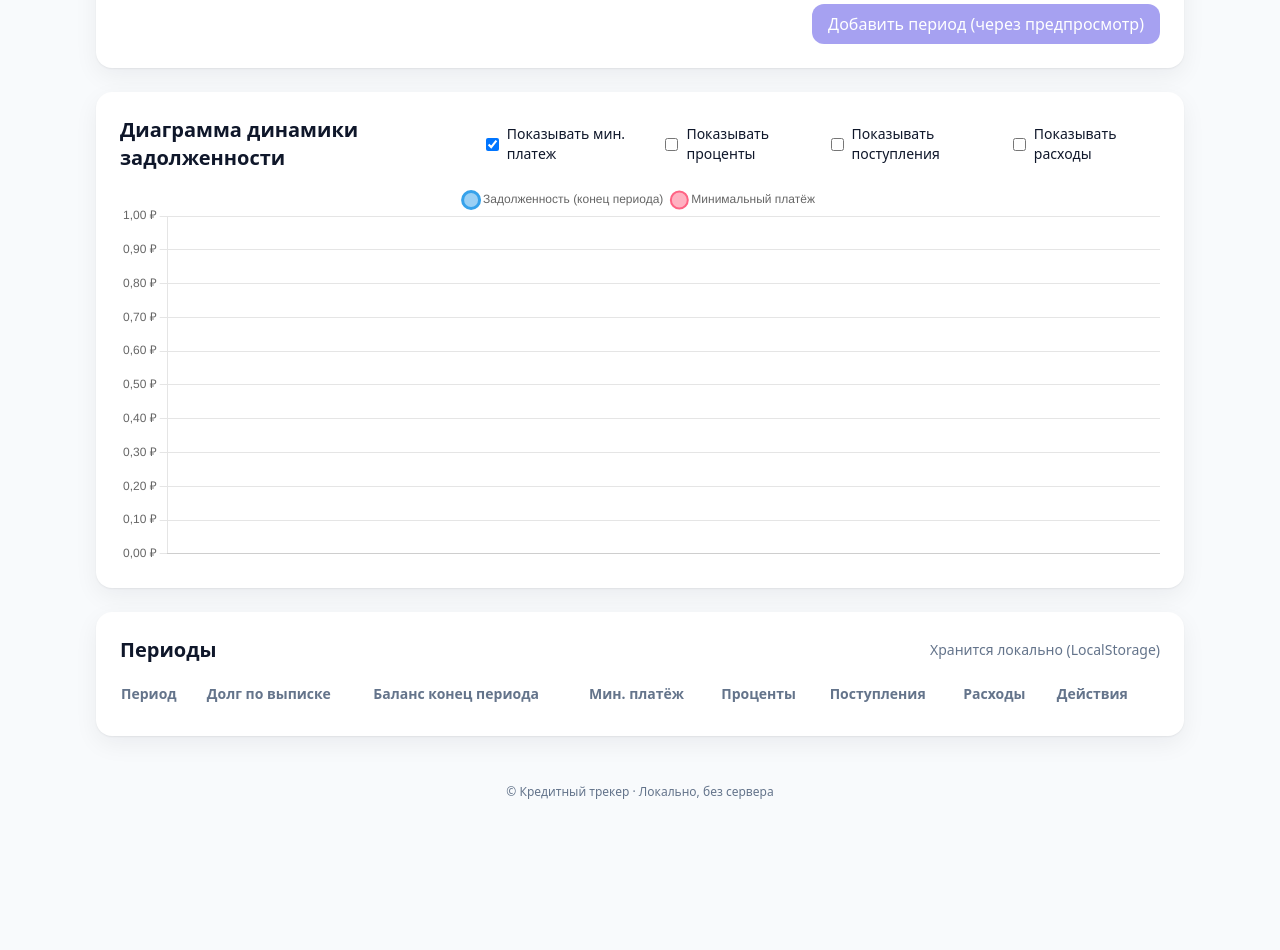
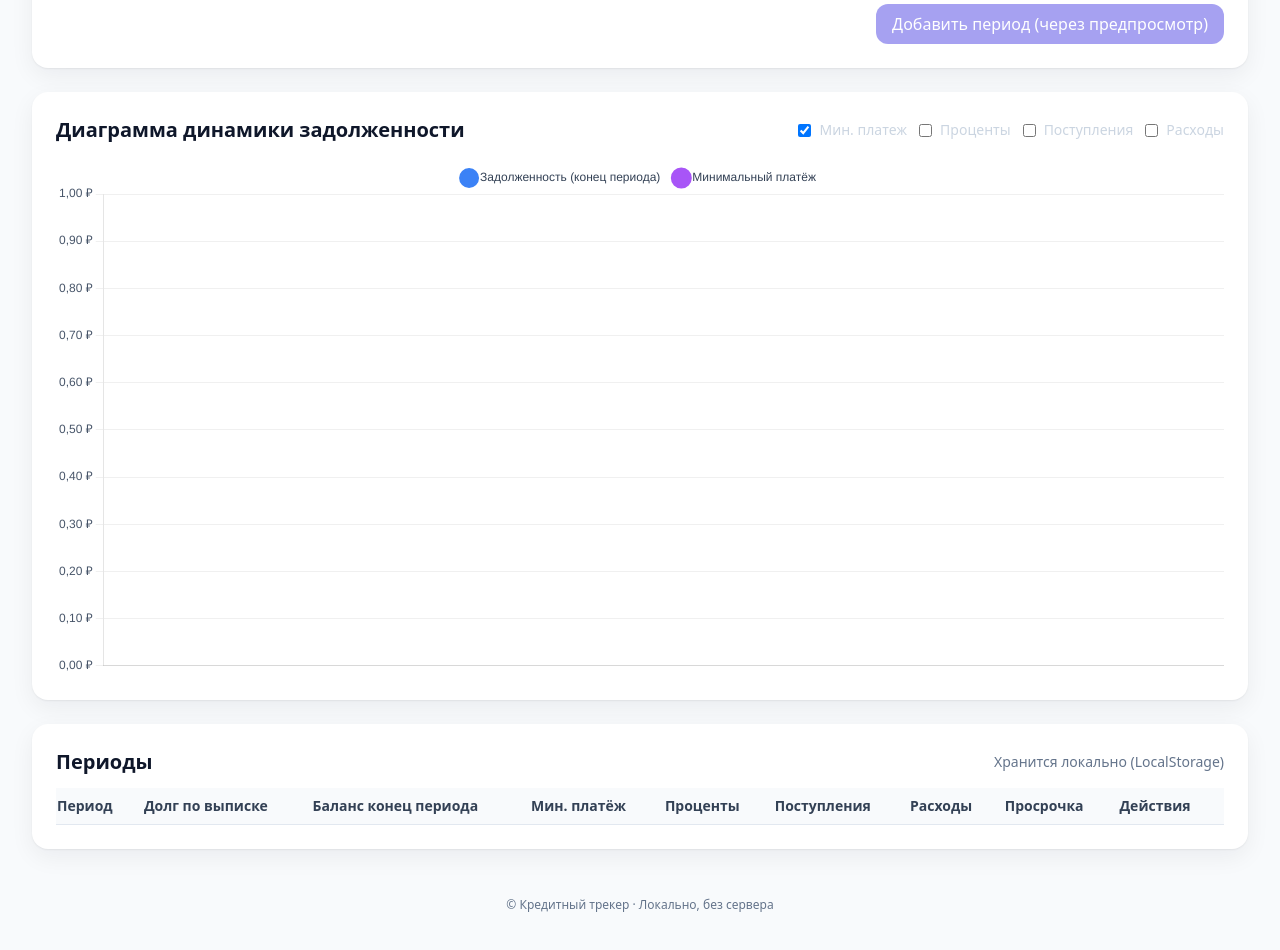
Before and after one commit to BigVovaRUU/html_work_files, a plain HTML site: page grafik.html in a window 1280 px wide. Shown: the part 580-1530 px from the top of the page. Before the commit the page ends 1436 px from the top, so only its background shows below. Drawn offline with nearby package versions, Linux system fonts and the light colour scheme.

Commit message:
Обновление данных

```diff
--- a/grafik.html
+++ b/grafik.html
@@ -12,9 +12,10 @@
   <!-- FileSaver -->
   <script src="https://cdn.jsdelivr.net/npm/file-saver@2.0.5/dist/FileSaver.min.js"></script>
 
-  <!-- ВАЖНО: не используем Tailwind @apply (он требует сборку). Чистый CSS ниже. -->
+  <!-- Чистый CSS без @apply -->
   <style>
     :root { --ring: 0 0 0 2px rgba(79,70,229,.25); }
+
     .card {
       border-radius: 1rem;
       background: #fff;
@@ -22,27 +23,25 @@
         0 1px 2px rgba(0,0,0,.06),
         0 8px 24px rgba(15,23,42,.06);
     }
+    .card-dark {
+      background: #0f172a; /* slate-900 */
+      color: #e5e7eb;      /* text-gray-200 */
+    }
     .btn {
       padding: .5rem 1rem;
       border-radius: .75rem;
       font-weight: 500;
-      transition: transform .05s ease, background-color .15s ease;
+      transition: transform .05s ease, background-color .15s ease, opacity .15s ease;
       cursor: pointer;
       user-select: none;
     }
     .btn:active { transform: translateY(1px); }
-    .btn-primary {
-      background: #4f46e5; color: #fff;
-    }
+    .btn-primary { background: #4f46e5; color: #fff; }
     .btn-primary:hover { background: #4338ca; }
     .btn-primary:active { background: #3730a3; }
-
-    .btn-secondary {
-      background: #f1f5f9; color: #334155;
-    }
+    .btn-secondary { background: #f1f5f9; color: #334155; }
     .btn-secondary:hover { background: #e2e8f0; }
     .btn-secondary:active { background: #cbd5e1; }
-
     .btn-danger { background:#e11d48; color:#fff; }
     .btn-danger:hover { background:#be123c; }
     .btn-danger:active { background:#9f1239; }
@@ -58,10 +57,32 @@
       outline: none; box-shadow: var(--ring);
       border-color: #6366f1;
     }
+
+    /* Контейнер под график — чуть выше, как просили */
+    .chart-wrap { height: 520px; }
+    /* Белая таблица */
+    .table-white { background: #ffffff !important; color: #0f172a; }
+    .table-white > div, .table-white table { background: #ffffff !important; }
+    .table-white table { width: 100%; border-collapse: separate; border-spacing: 0; }
+    .table-white thead th {
+      background: #f8fafc !important;
+      color: #334155 !important; /* slate-700 */
+      font-weight: 600;
+      border-bottom: 1px solid #e2e8f0;
+    }
+    .table-white tbody td {
+      background: #ffffff !important;
+      color: #0f172a !important;
+      border-bottom: 1px solid #f1f5f9;
+    }
+    .table-white tbody tr:hover td { background: #f8fafc !important; }
+
+    /* Подсветка просрочек на графике */
+    .overdue-note { color:#ef4444; font-weight:600; }
   </style>
 </head>
 <body class="bg-slate-50 text-slate-900 min-h-screen">
-  <div class="max-w-6xl mx-auto p-4 md:p-8 space-y-6">
+  <div class="max-w-[1400px] mx-auto p-4 md:p-8 space-y-6">
     <header class="flex flex-col md:flex-row md:items-end md:justify-between gap-4">
       <div>
         <h1 class="text-2xl md:text-3xl font-bold">График задолженности по кредитному продукту</h1>
@@ -123,33 +144,24 @@
       </div>
     </section>
 
-    <!-- Диаграмма -->
+    <!-- Диаграмма (тёмная карточка под стиль референса) -->
     <section class="card p-4 md:p-6">
       <div class="flex items-center justify-between mb-3">
         <h2 class="text-xl font-semibold">Диаграмма динамики задолженности</h2>
-        <div class="flex gap-2 items-center">
-          <label class="flex items-center gap-2 text-sm">
-            <input type="checkbox" id="showMinPay" class="rounded" checked>Показывать мин. платеж
-          </label>
-          <label class="flex items-center gap-2 text-sm">
-            <input type="checkbox" id="showInterest" class="rounded">Показывать проценты
-          </label>
-          <label class="flex items-center gap-2 text-sm">
-            <input type="checkbox" id="showIncome" class="rounded">Показывать поступления
-          </label>
-          <label class="flex items-center gap-2 text-sm">
-            <input type="checkbox" id="showSpend" class="rounded">Показывать расходы
-          </label>
+        <div class="flex gap-3 items-center text-sm text-slate-300">
+          <label class="flex items-center gap-2"><input type="checkbox" id="showMinPay" class="rounded" checked>Мин. платеж</label>
+          <label class="flex items-center gap-2"><input type="checkbox" id="showInterest" class="rounded">Проценты</label>
+          <label class="flex items-center gap-2"><input type="checkbox" id="showIncome" class="rounded">Поступления</label>
+          <label class="flex items-center gap-2"><input type="checkbox" id="showSpend" class="rounded">Расходы</label>
         </div>
       </div>
-      <div class="relative" style="height: 380px;">
-        <!-- canvas высотой 280 + внешний контейнер для респонсива -->
-        <canvas id="debtChart" height="280"></canvas>
+      <div class="relative chart-wrap">
+        <canvas id="debtChart" height="420"></canvas>
       </div>
     </section>
 
     <!-- Таблица периодов -->
-    <section class="card p-4 md:p-6">
+    <section class="card p-4 md:p-6 table-white">
       <div class="flex items-center justify-between mb-3">
         <h2 class="text-xl font-semibold">Периоды</h2>
         <div class="text-sm text-slate-500">Хранится локально (LocalStorage)</div>
@@ -157,7 +169,7 @@
       <div class="overflow-x-auto">
         <table class="min-w-full text-sm">
           <thead>
-            <tr class="text-left text-slate-500">
+            <tr class="text-left">
               <th class="py-2 pr-4">Период</th>
               <th class="py-2 pr-4">Долг по выписке</th>
               <th class="py-2 pr-4">Баланс конец периода</th>
@@ -165,6 +177,7 @@
               <th class="py-2 pr-4">Проценты</th>
               <th class="py-2 pr-4">Поступления</th>
               <th class="py-2 pr-4">Расходы</th>
+              <th class="py-2 pr-4">Просрочка</th>
               <th class="py-2 pr-4">Действия</th>
             </tr>
           </thead>
@@ -179,6 +192,18 @@
   </div>
 
   <script>
+    // ====== Цвета серий (фиксируем палитру) ======
+    const COLORS = {
+      debt:    '#3b82f6', // синий (blue-500)
+      income:  '#22c55e', // зелёный (green-500)
+      spend:   '#ef4444', // красный (red-500)
+      interest:'#ea580c', // тёмно-оранжевый (orange-600)
+      minPay:  '#a855f7', // фиолетовый (purple-500)
+      grid:    'rgba(0,0,0,0.06)', // светлая сетка
+      ticks:   '#475569', // подписи осей (slate-600)
+      legend:  '#334155'  // легенда (slate-700)
+    };
+
     // ====== Утилиты форматирования и парсинга ======
     const nbsp = /\u00A0/g;
     const spaces = /\s+/g;
@@ -188,9 +213,9 @@
       const s = String(raw)
         .replace(nbsp, ' ')
         .replace(/[\u2212\u2012\u2013\u2014]/g, '-') // Unicode минусы → обычный
-        .replace(/[^\d,\-\s]/g, '')                  // цифры, запятая, минус, пробел
-        .replace(spaces, '')                         // убираем пробелы/разделители тыс.
-        .replace(',', '.');                          // RU дробь → точка
+        .replace(/[^\d,\-\s,]/g, '')                // цифры, запятая, минус, пробел
+        .replace(spaces, '')                        // убираем отсечки тысяч
+        .replace(',', '.');                         // RU дробь → точка
       const val = parseFloat(s);
       return isNaN(val) ? null : val;
     }
@@ -242,11 +267,7 @@
 
     // ====== Состояние и LocalStorage ======
     const STORAGE_KEY = 'credit-tracker-periods-v1';
-
-    function loadData() {
-      try { const s = localStorage.getItem(STORAGE_KEY); return s ? JSON.parse(s) : []; }
-      catch { return []; }
-    }
+    function loadData() { try { const s = localStorage.getItem(STORAGE_KEY); return s ? JSON.parse(s) : []; } catch { return []; } }
     function saveData(list) { localStorage.setItem(STORAGE_KEY, JSON.stringify(list)); }
     let periods = loadData();
 
@@ -310,7 +331,7 @@
       renderTable(); rebuildChart();
     });
 
-    // Быстрое добавление: парсим и сразу кидаем в диаграмму/таблицу
+    // Быстрое добавление
     quickAddBtn.addEventListener('click', () => {
       const text = statementInput.value.trim();
       if (!text) { alert('Вставьте текст выписки.'); return; }
@@ -339,6 +360,9 @@
           <td class="py-2 pr-4 mono">${p.interest!=null ? rubFmt.format(p.interest) : '—'}</td>
           <td class="py-2 pr-4 mono">${p.income!=null ? rubFmt.format(p.income) : '—'}</td>
           <td class="py-2 pr-4 mono">${p.spend!=null ? rubFmt.format(p.spend) : '—'}</td>
+          <td class="py-2 pr-4">
+            <label class="inline-flex items-center gap-2 text-sm"><input type="checkbox" data-action="overdue-toggle" data-idx="${idx}" ${p.overdue ? 'checked' : ''}/> <span>Да</span></label>
+          </td>
           <td class="py-2 pr-4">
             <div class="flex gap-2">
               <button class="btn btn-secondary" data-action="edit" data-idx="${idx}">Править</button>
@@ -372,11 +396,21 @@
       }
     });
 
+    tbody.addEventListener('change', (e) => {
+      const cb = e.target.closest('input[type="checkbox"][data-action="overdue-toggle"]');
+      if (!cb) return;
+      const idx = +cb.dataset.idx;
+      periods[idx].overdue = cb.checked;
+      saveData(periods);
+      rebuildChart();
+    });
+
     // ====== Диаграмма ======
     const ctx = document.getElementById('debtChart');
     let chart = null;
 
-    // Плагин: белый фон под графиком (экспорт PNG и на экране)
+
+    // Плагин: белый фон под всем канвасом (для PNG без прозрачности)
     const whiteBgPlugin = {
       id: 'whiteBg',
       beforeDraw(chart) {
@@ -389,14 +423,14 @@
       }
     };
 
-    // Плагин: мягкая тень для линий (без приватных API)
+    // Плагин: мягкая тень для линий
     const shadowLinePlugin = {
       id: 'shadowLine',
       beforeDatasetsDraw(chart) {
         const { ctx } = chart;
         ctx.save();
-        ctx.shadowColor = 'rgba(0,0,0,0.15)';
-        ctx.shadowBlur = 12;
+        ctx.shadowColor = 'rgba(0,0,0,0.25)';
+        ctx.shadowBlur = 14;
         ctx.shadowOffsetY = 6;
       },
       afterDatasetsDraw(chart) {
@@ -404,9 +438,40 @@
       }
     };
 
+    // Плагин: вертикальные светло-красные столбики для просрочек
+    const overdueBandsPlugin = {
+      id: 'overdueBands',
+      beforeDatasetsDraw(chart) {
+        const { ctx, chartArea, scales } = chart;
+        const xScale = scales.x; const yScale = scales.y;
+        if (!xScale || !yScale) return;
+        ctx.save();
+        ctx.fillStyle = 'rgba(239,68,68,0.10)'; // red-500 @ 10%
+        const meta = chart.getDatasetMeta(0);
+        const points = meta?.data || [];
+        // рисуем для каждого индекса, где periods[i].overdue === true
+        periods.forEach((p, i) => {
+          if (!p.overdue) return;
+          // центр точки по X
+          let centerX = points[i]?.x ?? xScale.getPixelForTick(i);
+          // ширина полосы как половина расстояния до соседей (минимум 12px)
+          let leftX, rightX;
+          const prevX = points[i-1]?.x ?? xScale.getPixelForTick(Math.max(0, i-1));
+          const nextX = points[i+1]?.x ?? xScale.getPixelForTick(Math.min(xScale.ticks.length-1, i+1));
+          const halfWidth = Math.max(12, Math.min((nextX - centerX)/2, (centerX - prevX)/2) || 24);
+          leftX = centerX - halfWidth; rightX = centerX + halfWidth;
+          // ограничим область рисования chartArea
+          leftX = Math.max(chartArea.left, leftX);
+          rightX = Math.min(chartArea.right, rightX);
+          ctx.fillRect(leftX, chartArea.top, rightX - leftX, chartArea.bottom - chartArea.top);
+        });
+        ctx.restore();
+      }
+    };
+
     function datasetsFrom(periods) {
       const labels = periods.map(p => p.period || '—');
-      // основной ряд: баланс конец периода, если нет — долг по выписке
+      // Основной ряд: баланс конец периода, если нет — долг по выписке
       const debtSeries     = periods.map(p => (p.balEnd!=null ? p.balEnd : (p.debt!=null ? p.debt : null)));
       const minPaySeries   = periods.map(p => p.minPay ?? null);
       const interestSeries = periods.map(p => p.interest ?? null);
@@ -423,19 +488,62 @@
       const showSpd = document.getElementById('showSpend').checked;
 
       const ds = [
+        // Задолженность — СИНИЙ
         {
           label: 'Задолженность (конец периода)',
           data: debtSeries,
-          tension: 0.3,
+          borderColor: COLORS.debt,
+          pointBackgroundColor: COLORS.debt,
+          pointBorderColor: COLORS.debt,
+          pointHoverBackgroundColor: COLORS.debt,
+          pointHoverBorderColor: COLORS.debt,
+          tension: 0.35,
           borderWidth: 3,
           pointRadius: 4,
+          pointHoverRadius: 5,
           fill: false,
         }
       ];
-      if (showMin) ds.push({ label: 'Минимальный платёж', data: minPaySeries, tension: 0.25, borderDash: [6,6], borderWidth: 2, pointRadius: 3, fill: false });
-      if (showInt) ds.push({ label: 'Начисленные проценты', data: interestSeries, tension: 0.25, borderDash: [2,4], borderWidth: 2, pointRadius: 3, fill: false });
-      if (showInc) ds.push({ label: 'Поступления', data: incomeSeries, tension: 0.25, borderDash: [10,6,2,6], borderWidth: 2, pointRadius: 3, fill: false });
-      if (showSpd) ds.push({ label: 'Расходы', data: spendSeries, tension: 0.25, borderDash: [1,5], borderWidth: 2, pointRadius: 3, fill: false });
+      // Мин. платеж — ФИОЛЕТОВЫЙ (пунктир)
+      if (showMin) ds.push({
+        label: 'Минимальный платёж',
+        data: minPaySeries,
+        borderColor: COLORS.minPay,
+        pointBackgroundColor: COLORS.minPay,
+        pointBorderColor: COLORS.minPay,
+        tension: 0.3, borderWidth: 4, pointRadius: 3, fill: false,
+        borderDash: [6,6]
+      });
+      // Проценты — ТЁМНО-ОРАНЖЕВЫЕ (штрих)
+      if (showInt) ds.push({
+        label: 'Начисленные проценты',
+        data: interestSeries,
+        borderColor: COLORS.interest,
+        pointBackgroundColor: COLORS.interest,
+        pointBorderColor: COLORS.interest,
+        tension: 0.3, borderWidth: 4, pointRadius: 3, fill: false,
+        borderDash: [2,4]
+      });
+      // Поступления — ЗЕЛЁНЫЕ (длинный штрих-пунктир)
+      if (showInc) ds.push({
+        label: 'Поступления',
+        data: incomeSeries,
+        borderColor: COLORS.income,
+        pointBackgroundColor: COLORS.income,
+        pointBorderColor: COLORS.income,
+        tension: 0.3, borderWidth: 4, pointRadius: 3, fill: false,
+        borderDash: [10,6,2,6]
+      });
+      // Расходы — КРАСНЫЕ (точечный)
+      if (showSpd) ds.push({
+        label: 'Расходы',
+        data: spendSeries,
+        borderColor: COLORS.spend,
+        pointBackgroundColor: COLORS.spend,
+        pointBorderColor: COLORS.spend,
+        tension: 0.3, borderWidth: 4, pointRadius: 3, fill: false,
+        borderDash: [1,5]
+      });
 
       const config = {
         type: 'line',
@@ -444,19 +552,38 @@
           responsive: true,
           maintainAspectRatio: false,
           interaction: { mode: 'nearest', intersect: false },
+          cubicInterpolationMode: 'monotone',
           plugins: {
-            legend: { display: true, labels: { usePointStyle: true } },
+            legend: {
+              display: true,
+              labels: { usePointStyle: true, color: COLORS.legend, boxWidth: 10, padding: 16 }
+            },
             tooltip: {
+              backgroundColor: '#ffffff',
+              titleColor: '#0f172a',
+              bodyColor: '#0f172a',
+              borderColor: 'rgba(15,23,42,0.15)',
+              borderWidth: 1,
               callbacks: {
                 label: (ctx) => `${ctx.dataset.label}: ${ctx.raw==null ? '—' : rubFmt.format(ctx.raw)}`
               }
             }
           },
           scales: {
-            y: { ticks: { callback: (v) => rubFmt.format(v) } }
+            x: {
+              grid: { color: COLORS.grid, drawBorder: false },
+              ticks: { color: COLORS.ticks }
+            },
+            y: {
+              grid: { color: COLORS.grid, drawBorder: false },
+              ticks: {
+                color: COLORS.ticks,
+                callback: (v) => rubFmt.format(v)
+              }
+            }
           }
         },
-        plugins: [whiteBgPlugin, shadowLinePlugin]
+        plugins: [whiteBgPlugin, overdueBandsPlugin, shadowLinePlugin]
       };
 
       if (chart) chart.destroy();
@@ -502,11 +629,19 @@
       importFile.value = '';
     });
 
-    // ====== Скачивание графика как PNG (белый фон гарантирован whiteBgPlugin) ======
+    // ====== Скачивание графика как PNG (фон — белый) ======
     const downloadBtn = document.getElementById('downloadChartBtn');
     downloadBtn.addEventListener('click', () => {
         if (!chart) return;
+        // временно увеличим devicePixelRatio для сверхчёткой картинки
+        const prev = chart.options.devicePixelRatio ?? Chart.defaults.devicePixelRatio;
+        chart.options.devicePixelRatio = 3; // 3x масштаб для экспорта
+        chart.resize();
         const url = chart.toBase64Image('image/png', 1.0);
+        // восстановим DPR и размер
+        chart.options.devicePixelRatio = prev;
+        chart.resize();
+
         const a = document.createElement('a');
         a.href = url;
         const now = new Date();
```
Lines whose indentation alone changed are shown as unchanged.
